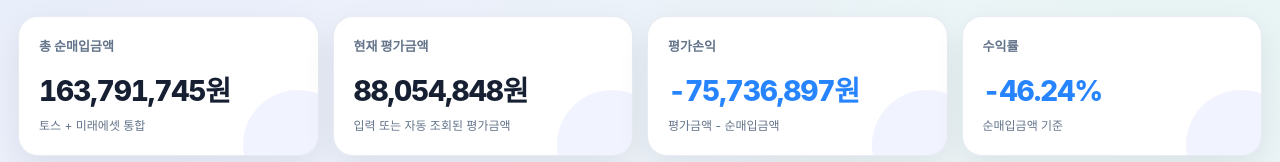
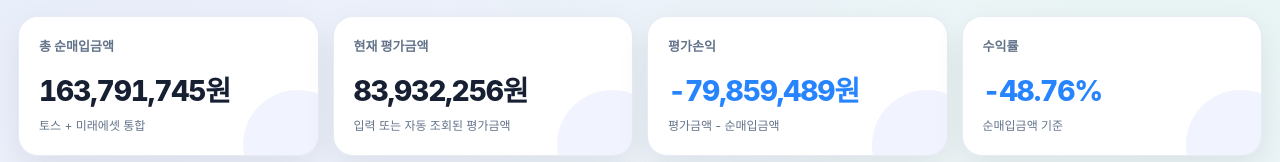
Before and after one commit to big9367-byte/portfolio-dashboard, a plain HTML site: page index.html in a window 1280 px wide. Shown: the part 269-431 px from the top of the page. Drawn offline with Linux system fonts and the light colour scheme.

Commit message:
chore: 주가 자동 업데이트 (2026-11-20)

```diff
--- a/index.html
+++ b/index.html
@@ -1031,22 +1031,22 @@
         lastFxRate: null
       },
       holdings: [
-        { id: "t1", account: "toss", name: "아이렌", sector: "AI 데이터센터·컴퓨팅 인프라", cost: 51474419, value: 15183264, symbol: "IREN", exchange: "US", currency: "USD", quantity: 750, autoUpdate: true },
-        { id: "t2", account: "toss", name: "로켓랩", sector: "우주·항공", cost: 17695450, value: 14064357, symbol: "RKLB", exchange: "US", currency: "USD", quantity: 200, autoUpdate: true },
-        { id: "t3", account: "toss", name: "DRAM", sector: "반도체·메모리", cost: 27011059, value: 13666444, symbol: "DRAM", exchange: "US", currency: "USD", quantity: 254, autoUpdate: true },
-        { id: "t4", account: "toss", name: "인플렉션", sector: "양자컴퓨팅", cost: 11005245, value: 5034522, symbol: "INFQ", exchange: "US", currency: "USD", quantity: 489, autoUpdate: true },
-        { id: "t5", account: "toss", name: "마벨 테크놀로지", sector: "반도체·메모리", cost: 9098590, value: 4559887, symbol: "MRVL", exchange: "US", currency: "USD", quantity: 23, autoUpdate: true },
-        { id: "t6", account: "toss", name: "아이온큐", sector: "양자컴퓨팅", cost: 4080782, value: 1579446, symbol: "IONQ", exchange: "US", currency: "USD", quantity: 49, autoUpdate: true },
-        { id: "t7", account: "toss", name: "써클 인터넷 그룹", sector: "핀테크·스테이블코인", cost: 1836298, value: 1167718, symbol: "CRCL", exchange: "US", currency: "USD", quantity: 16, autoUpdate: true },
-        { id: "t8", account: "toss", name: "SK하이닉스", sector: "반도체·메모리", cost: 4152000, value: 2380000, symbol: "000660", exchange: "XKRX", currency: "KRW", quantity: 2, autoUpdate: true },
-        { id: "t9", account: "toss", name: "삼성전자", sector: "반도체·메모리", cost: 2910000, value: 1974000, symbol: "005930", exchange: "XKRX", currency: "KRW", quantity: 10, autoUpdate: true },
-
-        { id: "p1", account: "pension", name: "TIGER 미국AI데이터센터TOP4Plus", sector: "AI 데이터센터·컴퓨팅 인프라", cost: 4893048, value: 3028545, symbol: "0142D0", exchange: "XKRX", currency: "KRW", quantity: 501, autoUpdate: true },
-        { id: "p2", account: "pension", name: "TIGER 미국나스닥100채권혼합50", sector: "나스닥100·채권 혼합", cost: 10311355, value: 10187520, symbol: "435420", exchange: "XKRX", currency: "KRW", quantity: 758, autoUpdate: true },
-        { id: "p3", account: "pension", name: "PLUS 글로벌HBM반도체", sector: "반도체·메모리", cost: 9932650, value: 4975950, symbol: "442580", exchange: "XKRX", currency: "KRW", quantity: 70, autoUpdate: true },
-        { id: "p4", account: "pension", name: "TIME 글로벌AI인공지능액티브", sector: "AI 테마·응용", cost: 3072825, value: 3232875, symbol: "456600", exchange: "XKRX", currency: "KRW", quantity: 75, autoUpdate: true },
-        { id: "p5", account: "pension", name: "TIGER 글로벌온디바이스AI", sector: "AI 테마·응용", cost: 2810104, value: 3434000, symbol: "480310", exchange: "XKRX", currency: "KRW", quantity: 202, autoUpdate: true },
-        { id: "p6", account: "pension", name: "TIGER 미국필라델피아AI반도체나스닥", sector: "반도체·메모리", cost: 3507920, value: 3586320, symbol: "497570", exchange: "XKRX", currency: "KRW", quantity: 204, autoUpdate: true }
+        { id: "t1", account: "toss", name: "아이렌", sector: "AI 데이터센터·컴퓨팅 인프라", cost: 51474419, value: 14471026, symbol: "IREN", exchange: "US", currency: "USD", quantity: 750, autoUpdate: true },
+        { id: "t2", account: "toss", name: "로켓랩", sector: "우주·항공", cost: 17695450, value: 13654918, symbol: "RKLB", exchange: "US", currency: "USD", quantity: 200, autoUpdate: true },
+        { id: "t3", account: "toss", name: "DRAM", sector: "반도체·메모리", cost: 27011059, value: 13070078, symbol: "DRAM", exchange: "US", currency: "USD", quantity: 254, autoUpdate: true },
+        { id: "t4", account: "toss", name: "인플렉션", sector: "양자컴퓨팅", cost: 11005245, value: 4779757, symbol: "INFQ", exchange: "US", currency: "USD", quantity: 489, autoUpdate: true },
+        { id: "t5", account: "toss", name: "마벨 테크놀로지", sector: "반도체·메모리", cost: 9098590, value: 4264397, symbol: "MRVL", exchange: "US", currency: "USD", quantity: 23, autoUpdate: true },
+        { id: "t6", account: "toss", name: "아이온큐", sector: "양자컴퓨팅", cost: 4080782, value: 1490004, symbol: "IONQ", exchange: "US", currency: "USD", quantity: 49, autoUpdate: true },
+        { id: "t7", account: "toss", name: "써클 인터넷 그룹", sector: "핀테크·스테이블코인", cost: 1836298, value: 1111461, symbol: "CRCL", exchange: "US", currency: "USD", quantity: 16, autoUpdate: true },
+        { id: "t8", account: "toss", name: "SK하이닉스", sector: "반도체·메모리", cost: 4152000, value: 2212000, symbol: "000660", exchange: "XKRX", currency: "KRW", quantity: 2, autoUpdate: true },
+        { id: "t9", account: "toss", name: "삼성전자", sector: "반도체·메모리", cost: 2910000, value: 1842000, symbol: "005930", exchange: "XKRX", currency: "KRW", quantity: 10, autoUpdate: true },
+
+        { id: "p1", account: "pension", name: "TIGER 미국AI데이터센터TOP4Plus", sector: "AI 데이터센터·컴퓨팅 인프라", cost: 4893048, value: 2717925, symbol: "0142D0", exchange: "XKRX", currency: "KRW", quantity: 501, autoUpdate: true },
+        { id: "p2", account: "pension", name: "TIGER 미국나스닥100채권혼합50", sector: "나스닥100·채권 혼합", cost: 10311355, value: 10020760, symbol: "435420", exchange: "XKRX", currency: "KRW", quantity: 758, autoUpdate: true },
+        { id: "p3", account: "pension", name: "PLUS 글로벌HBM반도체", sector: "반도체·메모리", cost: 9932650, value: 4642400, symbol: "442580", exchange: "XKRX", currency: "KRW", quantity: 70, autoUpdate: true },
+        { id: "p4", account: "pension", name: "TIME 글로벌AI인공지능액티브", sector: "AI 테마·응용", cost: 3072825, value: 3072000, symbol: "456600", exchange: "XKRX", currency: "KRW", quantity: 75, autoUpdate: true },
+        { id: "p5", account: "pension", name: "TIGER 글로벌온디바이스AI", sector: "AI 테마·응용", cost: 2810104, value: 3251190, symbol: "480310", exchange: "XKRX", currency: "KRW", quantity: 202, autoUpdate: true },
+        { id: "p6", account: "pension", name: "TIGER 미국필라델피아AI반도체나스닥", sector: "반도체·메모리", cost: 3507920, value: 3332340, symbol: "497570", exchange: "XKRX", currency: "KRW", quantity: 204, autoUpdate: true }
       ]
     };
 
```
